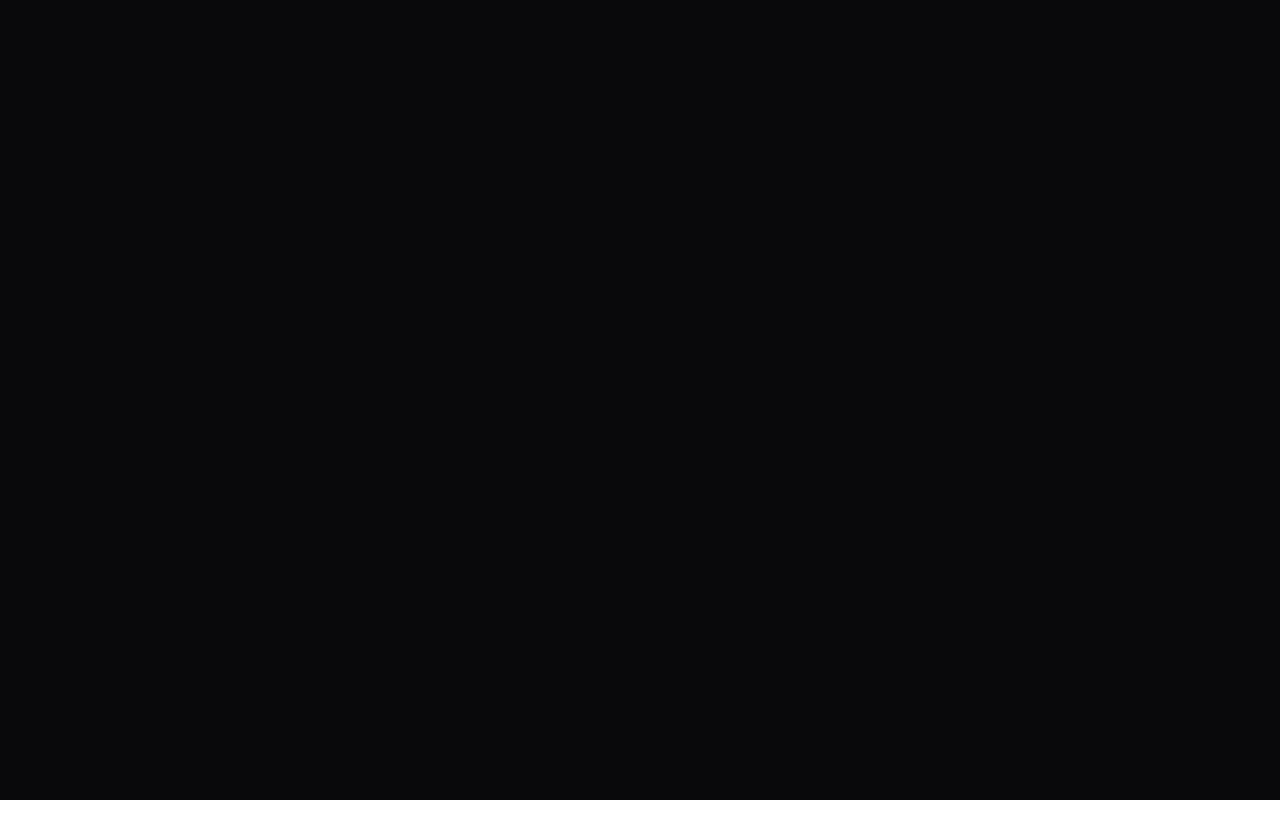
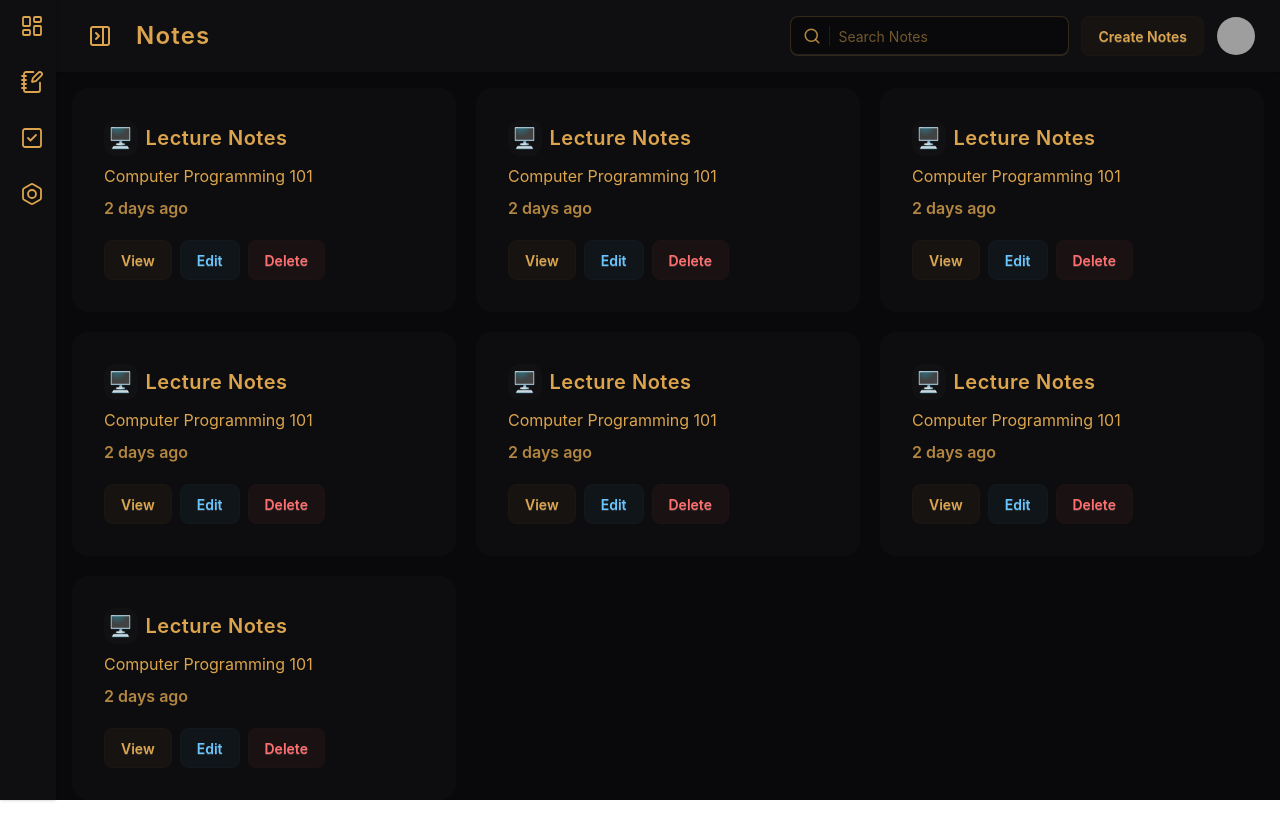
Before and after one commit to Wanji07/momentum-os, a React (Vite) app in the folder frontend/: page /notes in a window 1280 px wide. Before the commit this address had no page. Built offline with nearby package versions, Linux system fonts and the light colour scheme; grey boxes are pictures that could not be loaded.

Commit message:
feat(notes): add NoteCard component and Notes page

```diff
--- a/frontend/src/App.tsx
+++ b/frontend/src/App.tsx
@@ -1,5 +1,6 @@
 import { Routes, Route } from "react-router"
 import Dashboard from "./pages/Dashboard"
+import Notes from "./pages/Notes"
 
 const App = () => {
   return (
@@ -7,6 +8,7 @@ const App = () => {
       <div data-theme="luxury" className="relative w-full h-screen">
         <Routes>
           <Route path="/" element={<Dashboard />} />
+          <Route path ="/notes" element={<Notes />} />
         </Routes>
       </div>
     </>
--- a/frontend/src/components/Navbar.tsx
+++ b/frontend/src/components/Navbar.tsx
@@ -40,7 +40,7 @@ const Navbar = ({
 
                         <input
                             type="text"
-                            placeholder={`Search ${searchContent}s`}
+                            placeholder={`Search ${searchContent}`}
                             className="w-auto"
                         />
 
--- /dev/null
+++ b/frontend/src/components/NoteCard.tsx
@@ -0,0 +1,37 @@
+
+
+interface NoteCardProps {
+    title: string,
+    content: string,
+    updatedAt: string,
+    icon?: string
+}
+
+const NoteCard = ({
+    title,
+    content,
+    updatedAt,
+    icon
+}:NoteCardProps) => {
+    return (
+        <div className="container card bg-base-200/30 w-full card-lg overflow-hidden">
+            <div className="card-body flex flex-col gap-5">
+                <div className="card-content flex flex-col gap-2">
+                    <h1 className="card-title text-xl font-semibold tracking-wide flex flex-row">
+                        <div className="icon-container bg-base-200/50 p-1 rounded-xl avatar">{icon}</div>
+                        {title}
+                    </h1>
+                    <h2 className="text-md font-normal">{content}</h2>
+                    <p className="text-md font-semibold opacity-80">{updatedAt}</p>
+                </div>
+                <div className="card-actions">
+                    <button type="button" className="btn btn-soft cursor-pointer">View</button>
+                    <button type="button" className="btn btn-soft btn-info cursor-pointer">Edit</button>
+                    <button type="button" className="btn btn-soft btn-error cursor-pointer">Delete</button>
+                </div>
+            </div>
+        </div>
+    )
+}
+
+export default NoteCard
--- a/frontend/src/layouts/AppLayout.tsx
+++ b/frontend/src/layouts/AppLayout.tsx
@@ -1,6 +1,7 @@
 import Navbar from "../components/Navbar"
 import { NotebookPen, BoltIcon, SquareCheck, LayoutDashboard } from "lucide-react"
 import Banner from '../assets/branding/BannerTransparent.png'
+import { Link } from 'react-router'
 
 
 interface AppLayoutProps {
@@ -48,42 +49,42 @@ const AppLayout = ({
 
             <ul className="menu w-full grow gap-5 overflow-hidden">
                 <li>
-                <button className="is-drawer-close:tooltip is-drawer-close:tooltip-right" data-tip="Dashboard">
+                <Link to="/" className="is-drawer-close:tooltip is-drawer-close:tooltip-right" data-tip="Dashboard">
                     <LayoutDashboard
                     strokeWidth={1.8}
                     size={24}
                     />
                     <span className="is-drawer-close:hidden">Dashboard</span>
-                </button>
+                </Link>
                 </li>
                 <li>
-                <button className="is-drawer-close:tooltip is-drawer-close:tooltip-right" data-tip="Notes">
+                <Link to="/notes" className="is-drawer-close:tooltip is-drawer-close:tooltip-right" data-tip="Notes">
                     <NotebookPen
                     strokeWidth={1.8}
                     size={24}
                     />
                     <span className="is-drawer-close:hidden">Notes</span>
-                </button>
+                </Link>
                 </li>
 
                 <li>
-                <button className="is-drawer-close:tooltip is-drawer-close:tooltip-right" data-tip="Tasks">
+                <Link to="/" className="is-drawer-close:tooltip is-drawer-close:tooltip-right" data-tip="Tasks">
                     <SquareCheck
                     strokeWidth={1.8}
                     size={24}
                     />
                     <span className="is-drawer-close:hidden">Tasks</span>
-                </button>
+                </Link>
                 </li>
 
                 <li>
-                <button className="is-drawer-close:tooltip is-drawer-close:tooltip-right" data-tip="Settings">
+                <Link to="/" className="is-drawer-close:tooltip is-drawer-close:tooltip-right" data-tip="Settings">
                     <BoltIcon
                     strokeWidth={1.8}
                     size={24}
                     />
                     <span className="is-drawer-close:hidden">Settings</span>
-                </button>
+                </Link>
                 </li>
             </ul>
             </div>
--- /dev/null
+++ b/frontend/src/pages/Notes.tsx
@@ -0,0 +1,62 @@
+import AppLayout from "../layouts/AppLayout"
+import NoteCard from "../components/NoteCard"
+
+const Notes = () => {
+    return (
+        <AppLayout
+        title="Notes"
+        showSearch={true}
+        searchContent="Notes"
+        actionLabel="Create Notes"
+        >
+
+        <div className="container max-w-screen grid grid-cols-1 md:grid-cols-2 xl:grid-cols-3 gap-5">
+            <NoteCard
+            title="Lecture Notes"
+            content="Computer Programming 101"
+            updatedAt="2 days ago"
+            icon="🖥️"
+            />
+            <NoteCard
+            title="Lecture Notes"
+            content="Computer Programming 101"
+            updatedAt="2 days ago"
+            icon="🖥️"
+            />
+            <NoteCard
+            title="Lecture Notes"
+            content="Computer Programming 101"
+            updatedAt="2 days ago"
+            icon="🖥️"
+            />
+            <NoteCard
+            title="Lecture Notes"
+            content="Computer Programming 101"
+            updatedAt="2 days ago"
+            icon="🖥️"
+            />
+            <NoteCard
+            title="Lecture Notes"
+            content="Computer Programming 101"
+            updatedAt="2 days ago"
+            icon="🖥️"
+            />
+            <NoteCard
+            title="Lecture Notes"
+            content="Computer Programming 101"
+            updatedAt="2 days ago"
+            icon="🖥️"
+            />
+            <NoteCard
+            title="Lecture Notes"
+            content="Computer Programming 101"
+            updatedAt="2 days ago"
+            icon="🖥️"
+            />
+        </div>
+
+        </AppLayout>
+    )
+}
+
+export default Notes
```
